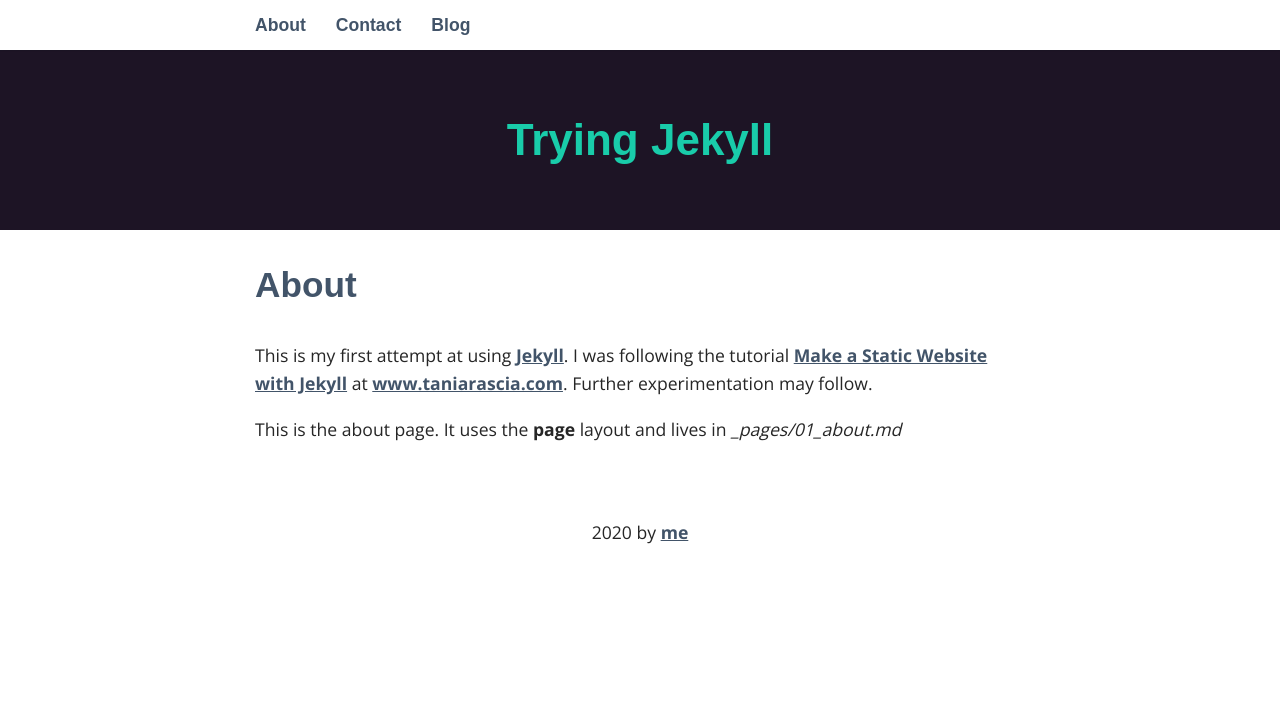
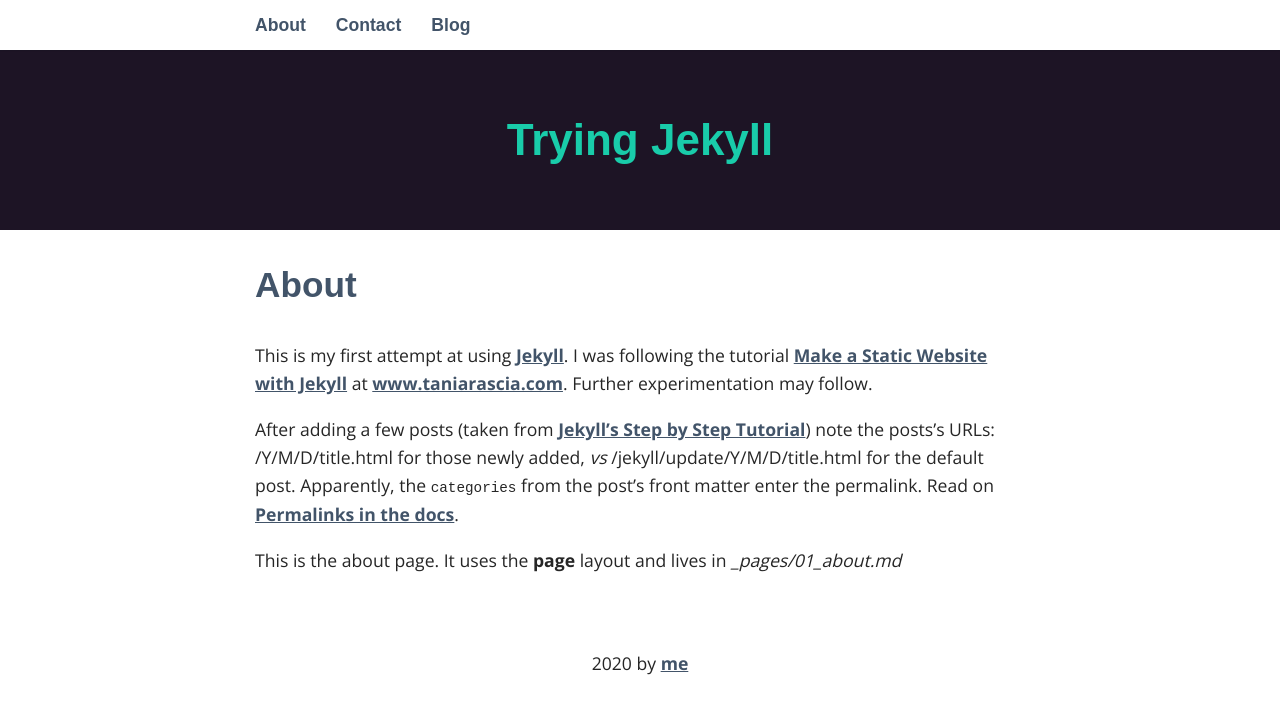
Before and after one commit to ujr/tryjekyll, a Jekyll site: the page built from _pages/01_about.md, in a window 1280 px wide. Shown: the top 714 px of the page. Built offline with Jekyll 4.4.1, drawn with Linux system fonts in a browser that asks for light colours; some web fonts are replaced.

Commit message:
Add some posts and experiment with permalink

```diff
--- a/_config.yml
+++ b/_config.yml
@@ -20,6 +20,7 @@ author: "me"
 year: 2020
 
 # Build settings
+permalink: /:categories/:year/:month/:day/:title
 sass:
   sass_dir: _sass
 include: ["_pages"]
--- a/_pages/01_about.md
+++ b/_pages/01_about.md
@@ -10,6 +10,13 @@ I was following the tutorial
 at [www.taniarascia.com][taniarascia].
 Further experimentation may follow.
 
+After adding a few posts (taken from
+[Jekyll's Step by Step Tutorial][blogging])
+note the posts's URLs: /Y/M/D/title.html for those newly added,
+*vs* /jekyll/update/Y/M/D/title.html for the default post.
+Apparently, the `categories` from the post's front matter
+enter the permalink. Read on [Permalinks in the docs][permalinks].
+
 This is the about page.
 It uses the **{{ page.layout }}** layout
 and lives in *\_pages/01\_about.md*
@@ -17,3 +24,5 @@ and lives in *\_pages/01\_about.md*
 [tutorial]: https://www.taniarascia.com/make-a-static-website-with-jekyll/
 [taniarascia]: https://www.taniarascia.com/
 [jekyll]: https://jekyllrb.com/
+[blogging]: https://jekyllrb.com/docs/step-by-step/08-blogging/
+[permalinks]: https://jekyllrb.com/docs/permalinks/
```
Also changed, not shown: _posts/2018-08-02-bananas.md (added, +12 -0 lines), _posts/2018-08-21-apples.md (added, +11 -0 lines), _posts/2018-08-22-kiwifruit.md (added, +12 -0 lines), _posts/2020-06-24-permalinks.md (added, +23 -0 lines).
